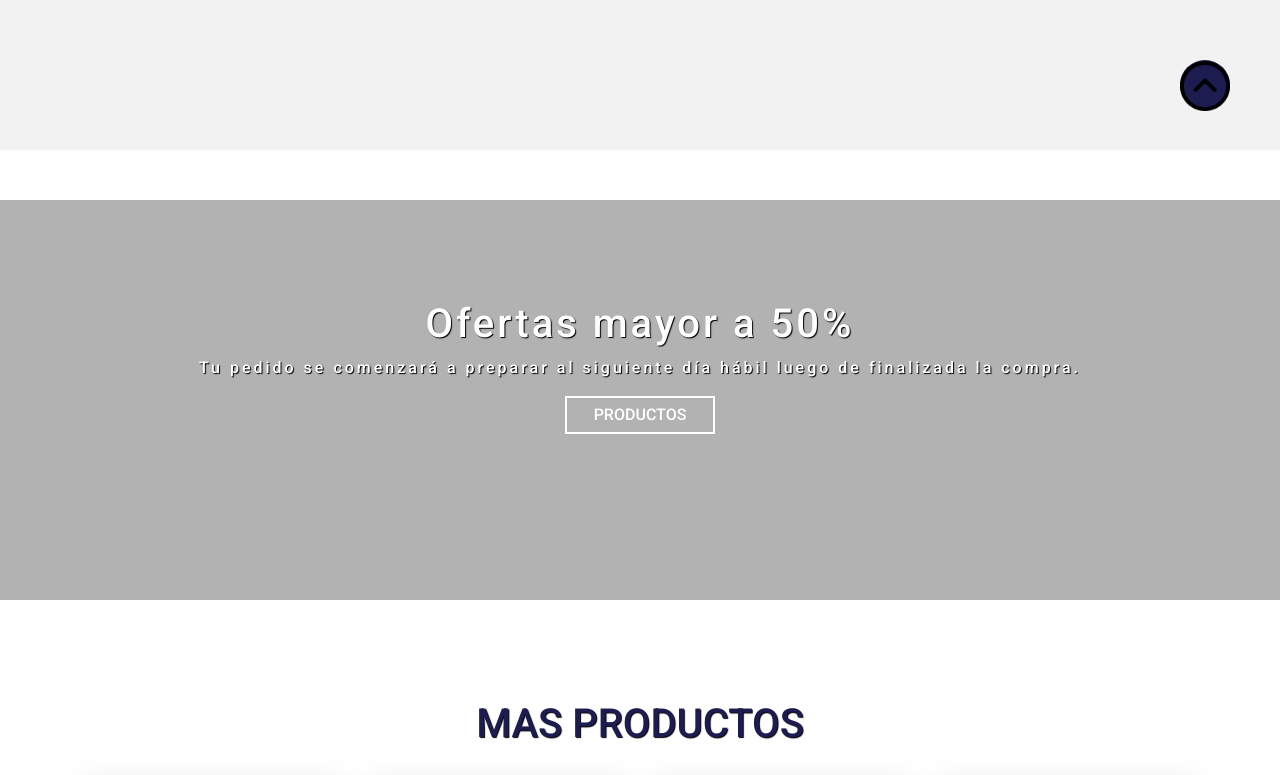
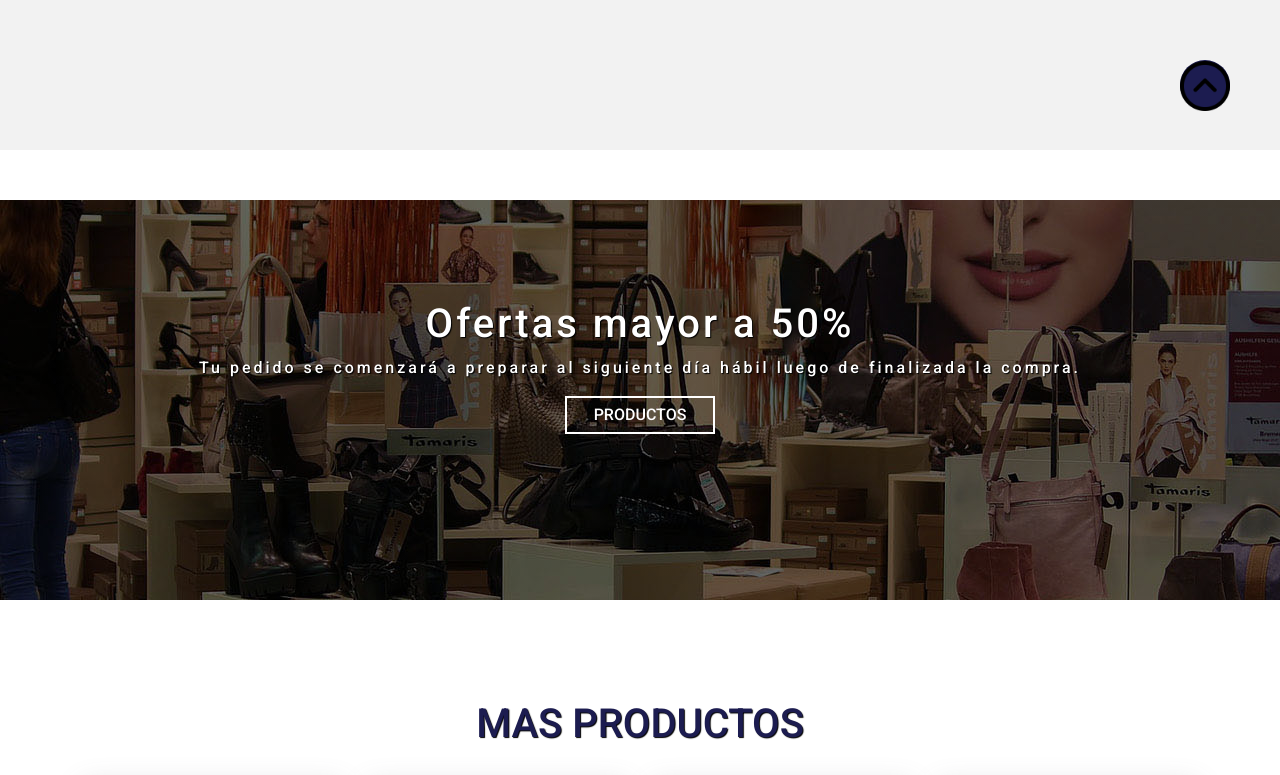
Before and after one commit to FerLarrocca/PFLarrocca, a website: page index.html in a window 1280 px wide. Shown: the part 650-1425 px from the top of the page. Drawn offline with nearby package versions, Linux system fonts and the light colour scheme; files that its build step writes are made by us from their sources.

Commit message:
Update _banners.scss

```diff
--- a/scss/_banners.scss
+++ b/scss/_banners.scss
@@ -3,7 +3,7 @@
     width: 100%;
     height: 50vh;
     margin-top: 50px;
-    background-image: $banner-color, url(image/banner.jpg);
+    background-image: $banner-color, url(/image/banner.jpg);
     .content{
         text-align: center;
         padding-top: 100px;
```
